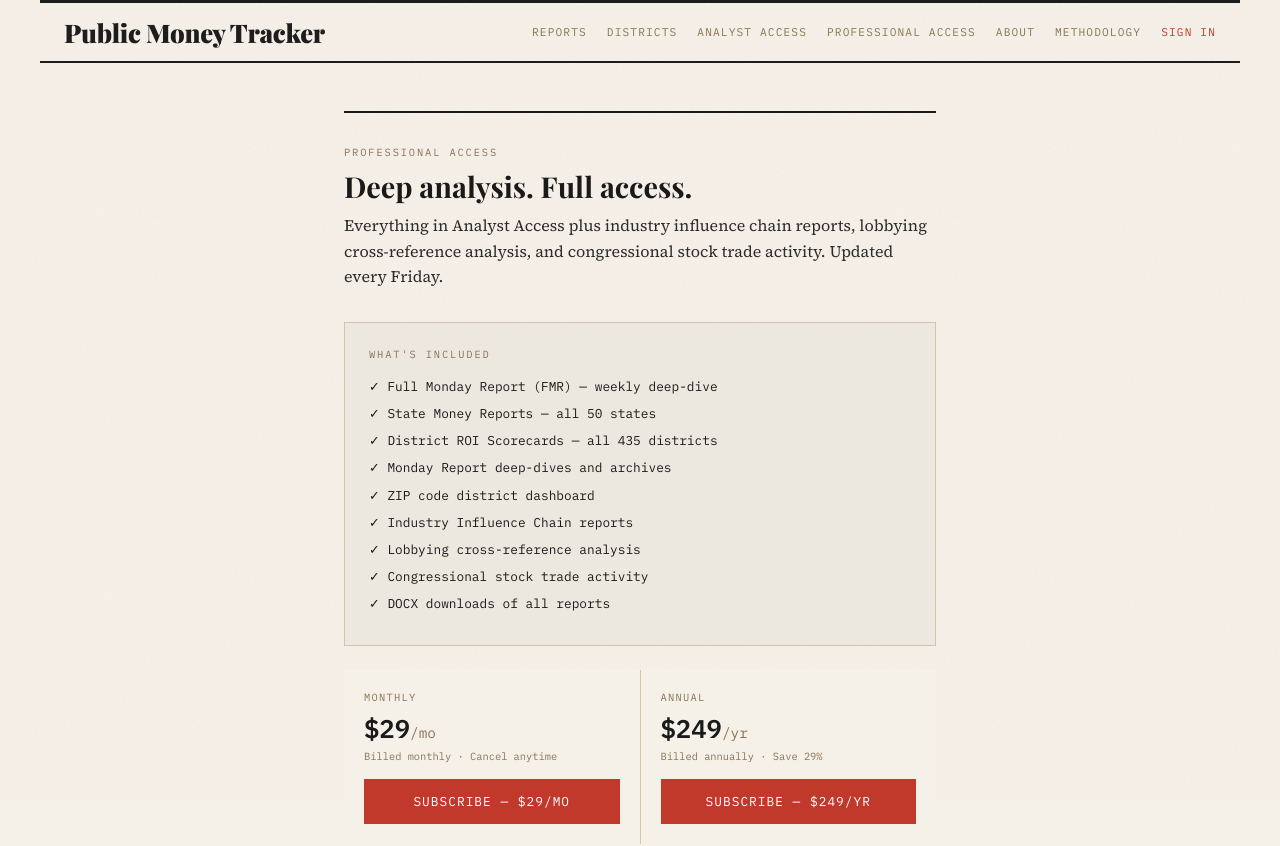
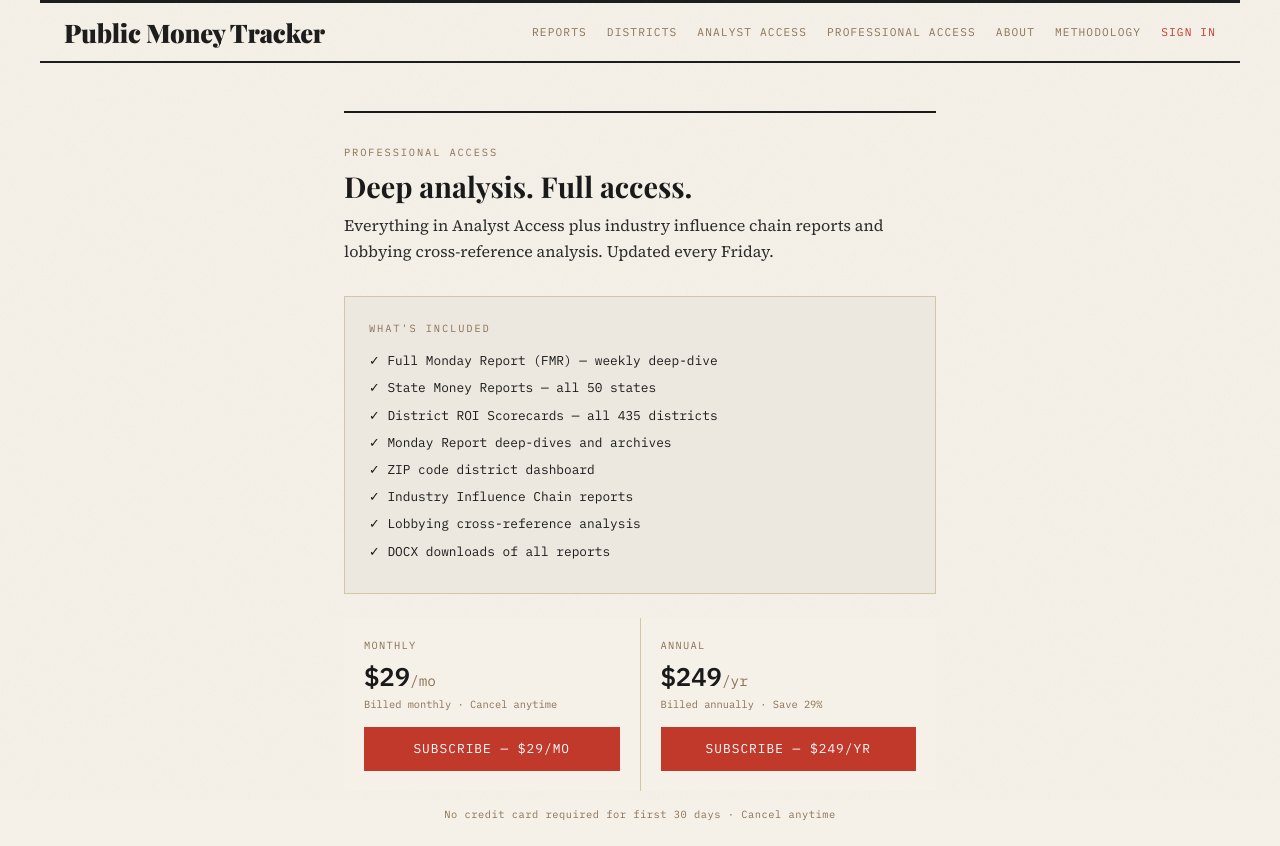
Before and after one commit to publicmoneytracker/publicmoneytracker, a Next.js app: page /pro in a window 1280 px wide. Shown: the top 846 px of the page. Built offline with nearby package versions, Linux system fonts and the light colour scheme; no server answers; a web font is replaced by a local one.

Commit message:
Defer stock trade widget - Capitol Trades integration post-launch

```diff
--- a/app/methodology/page.tsx
+++ b/app/methodology/page.tsx
@@ -12,7 +12,6 @@
   { name: 'FEC.gov', desc: 'campaign finance filings' },
   { name: 'Senate LDA', desc: 'lobbying disclosures' },
   { name: 'Congress.gov', desc: 'legislative activity' },
-  { name: 'STOCK Act filings', desc: 'congressional stock trades' },
 ]
 
 export default function Methodology() {
--- a/app/pro/page.tsx
+++ b/app/pro/page.tsx
@@ -3,7 +3,7 @@
 
 export const metadata: Metadata = {
   title: 'Professional Access',
-  description: 'Industry influence chain reports, lobbying cross-reference, and stock trade activity. $29/month.',
+  description: 'Industry influence chain reports, lobbying cross-reference, and deep congressional analysis. $29/month.',
 }
 
 export default function ProPage() {
@@ -40,8 +40,8 @@
           lineHeight: 1.6,
         }}>
           Everything in Analyst Access plus industry influence
-          chain reports, lobbying cross-reference analysis, and
-          congressional stock trade activity. Updated every Friday.
+          chain reports and lobbying cross-reference analysis.
+          Updated every Friday.
         </p>
       </div>
 
@@ -68,7 +68,6 @@
           'ZIP code district dashboard',
           'Industry Influence Chain reports',
           'Lobbying cross-reference analysis',
-          'Congressional stock trade activity',
           'DOCX downloads of all reports',
         ].map((item) => (
           <p key={item} style={{
```
Also changed, not shown: components/pmt/ZipLookup.tsx (+12 -10 lines), 1 other file (tests, documents, lock files or other folders).
